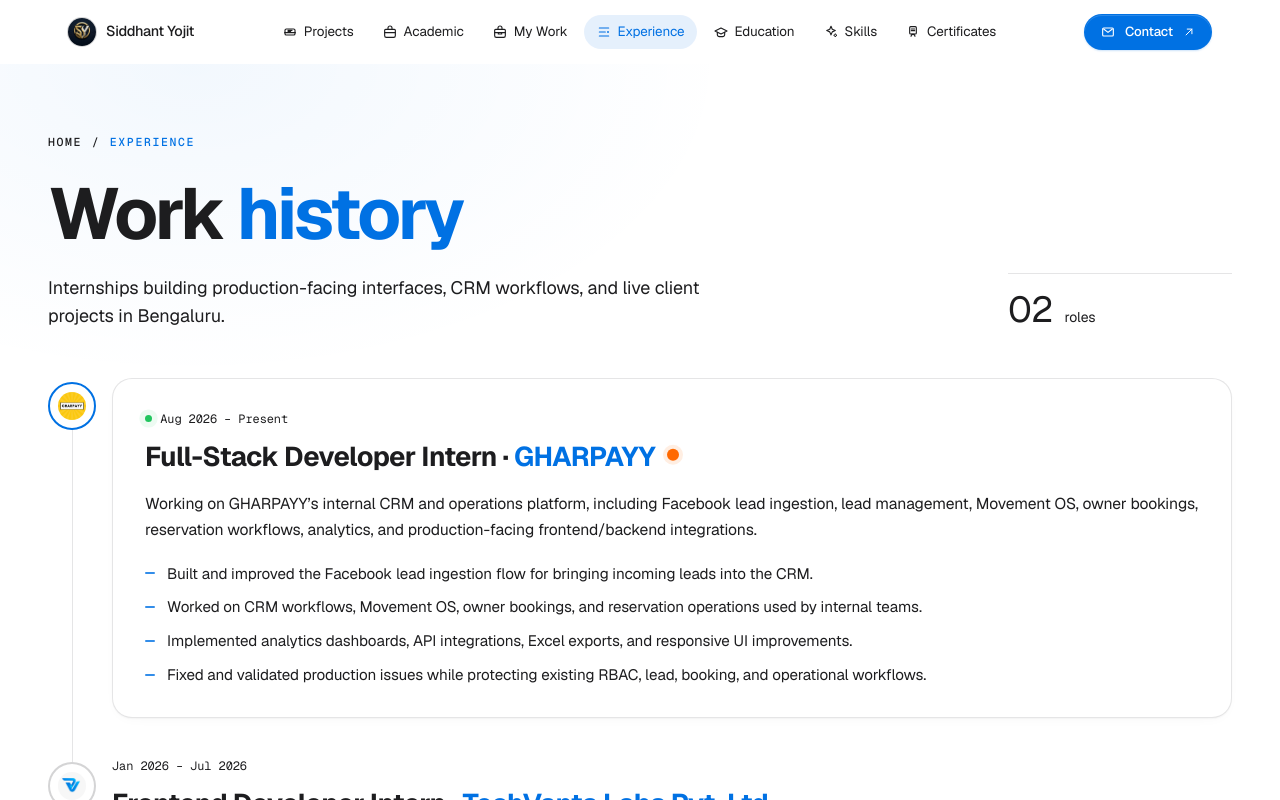
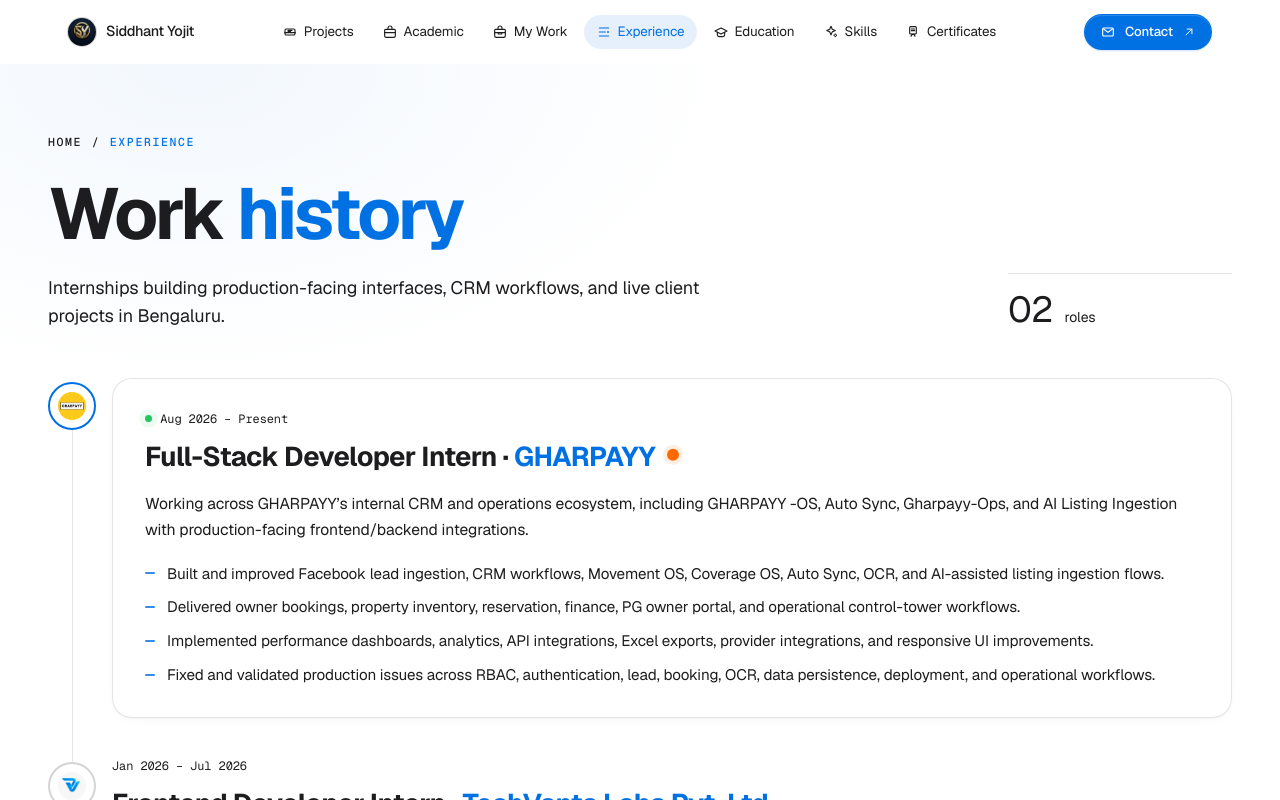
Before and after one commit to YojitSiddhant/siddhantyojitportfolio, a Next.js app: page /experience in a window 1280 px wide. Shown: the top 800 px of the page. Built offline with nearby package versions, Linux system fonts and the light colour scheme.

Commit message:
fixed the experience page fully

```diff
--- a/data/experience.ts
+++ b/data/experience.ts
@@ -4,9 +4,9 @@ export const experience = [
     role: "Full-Stack Developer Intern",
     duration: "Aug 2026 – Present",
     summary:
-      "Working on GHARPAYY’s internal CRM and operations platform, including Facebook lead ingestion, lead management, Movement OS, owner bookings, reservation workflows, analytics, and production-facing frontend/backend integrations.",
+      "Working across GHARPAYY’s internal CRM and operations ecosystem, including GHARPAYY -OS, Auto Sync, Gharpayy-Ops, and AI Listing Ingestion with production-facing frontend/backend integrations.",
     description:
-      "Built and improved the Facebook lead ingestion flow for bringing incoming leads into the CRM.\nWorked on CRM workflows, Movement OS, owner bookings, and reservation operations used by internal teams.\nImplemented analytics dashboards, API integrations, Excel exports, and responsive UI improvements.\nFixed and validated production issues while protecting existing RBAC, lead, booking, and operational workflows.",
+      "Built and improved Facebook lead ingestion, CRM workflows, Movement OS, Coverage OS, Auto Sync, OCR, and AI-assisted listing ingestion flows.\nDelivered owner bookings, property inventory, reservation, finance, PG owner portal, and operational control-tower workflows.\nImplemented performance dashboards, analytics, API integrations, Excel exports, provider integrations, and responsive UI improvements.\nFixed and validated production issues across RBAC, authentication, lead, booking, OCR, data persistence, deployment, and operational workflows.",
     logo: "/company-logos/gharpayy-logo.png",
     order: 1,
   },
```
